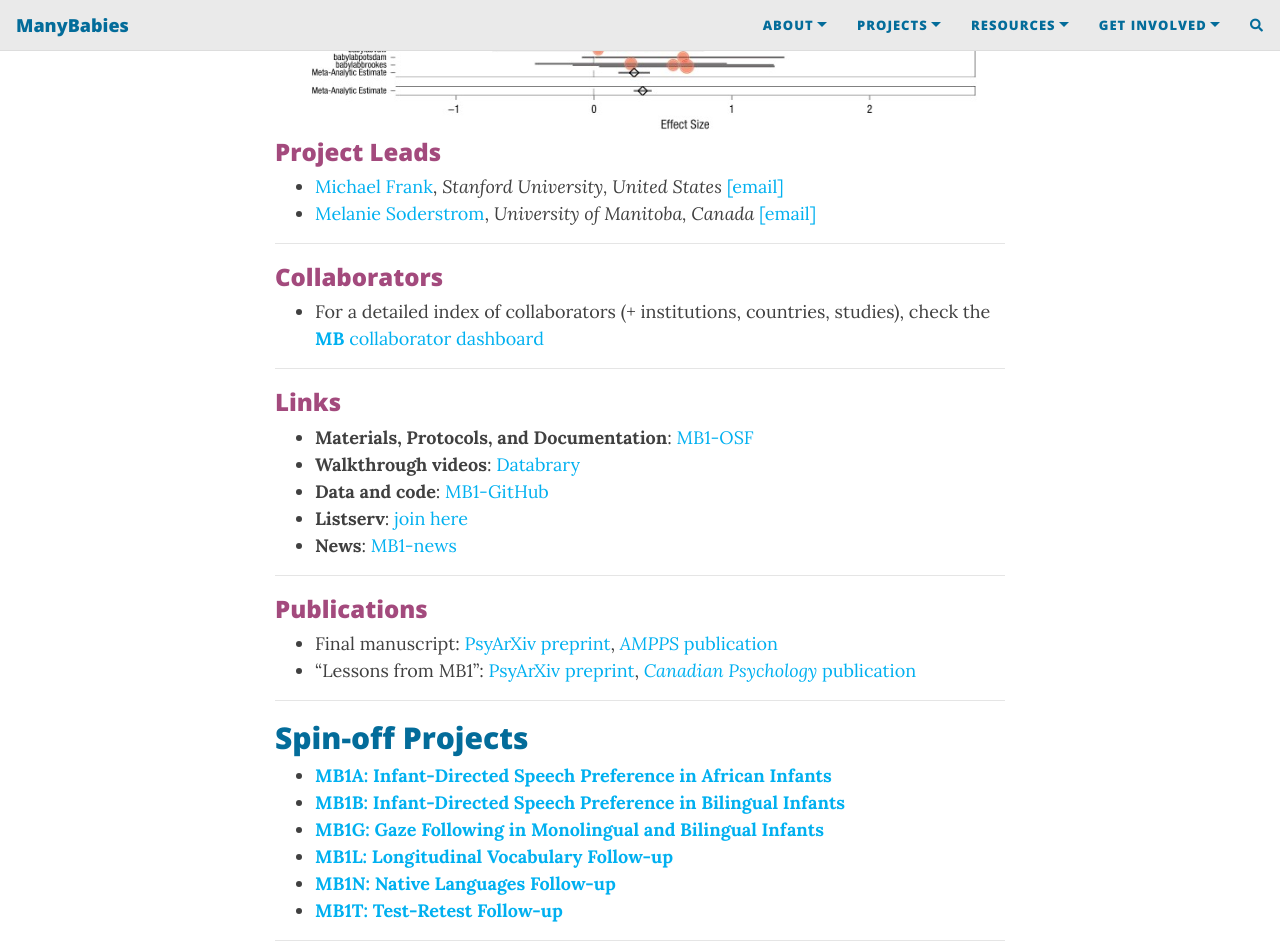
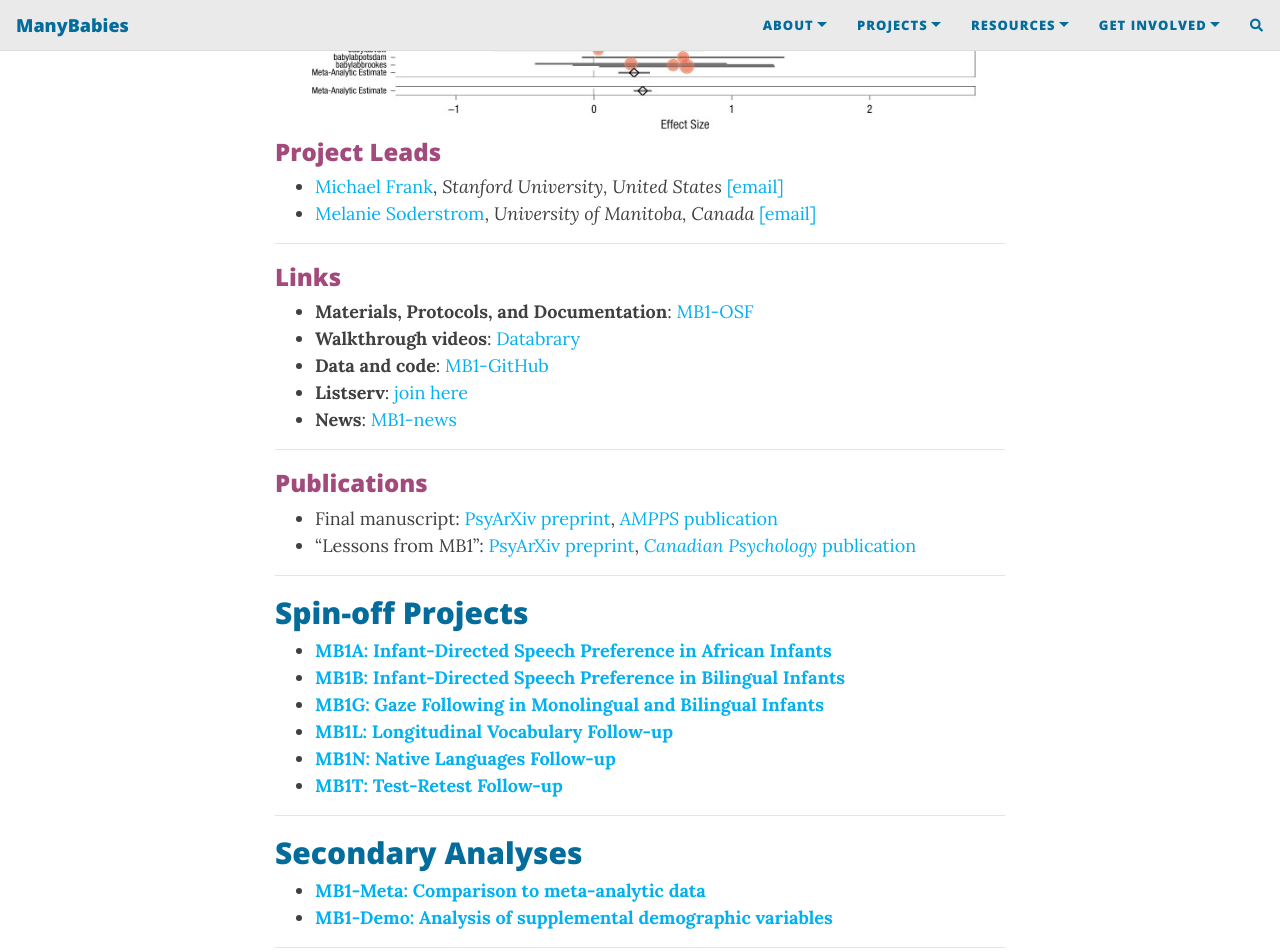
Before and after one commit to manybabies/manybabies.github.io, a Jekyll site: the page built from MB1.md, in a window 1280 px wide and 1400 px high, scrolled down 2651 px. Shown: the top 952 px of the window. Built offline with Jekyll 4.4.1, drawn with Linux system fonts in a browser that asks for light colours; nearby versions of some CDN libraries; comment, search, counter and statistics services are not loaded.

Commit message:
embed MB1 author table

```diff
--- a/MB1.md
+++ b/MB1.md
@@ -54,11 +54,6 @@
 
 
 ***
-### Collaborators
-* For a detailed index of collaborators (+ institutions, countries, studies), check the [**MB** collaborator dashboard](https://manybabies.shinyapps.io/shiny_mb_map/)
-
-
-***
 ### Links
 * **Materials, Protocols, and Documentation**: [MB1-OSF](https://osf.io/re95x/)
 * **Walkthrough videos**: [Databrary](https://nyu.databrary.org/volume/896)
@@ -87,3 +82,8 @@
 ## Secondary Analyses
 * [**MB1-Meta: Comparison to meta-analytic data**]({{site.baseurl}}/MB1SA/)
 * [**MB1-Demo: Analysis of supplemental demographic variables**]({{site.baseurl}}/MB1SA/)
+
+***
+### MB1 Contributors
+
+<iframe class="airtable-embed" src="https://airtable.com/embed/appRoqMKzcK3NsXt4/shrZ1jpu9RS9lf9jO?backgroundColor=blueDusty&viewControls=on" frameborder="0" onmousewheel="" width="100%" height="533" style="background: transparent; border: 1px solid #ccc;"></iframe>
```
